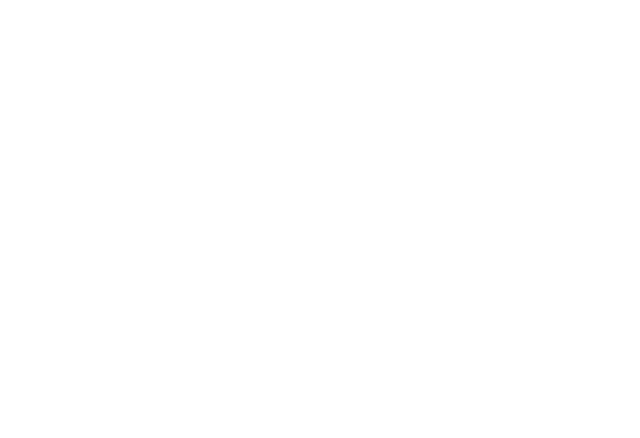
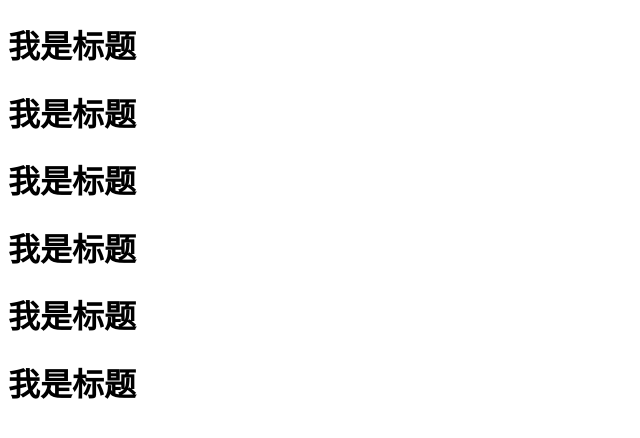
Before and after one commit to 13526774835/qwer, a plain HTML site: page index.html in a window 1280 px wide. Shown: the whole page, without its empty margins (0-640 px from the left). Drawn offline with Linux system fonts and the light colour scheme.

Commit message:
修改了index文件标题

```diff
--- a/index.html
+++ b/index.html
@@ -11,6 +11,11 @@
     <title>Document</title>
 </head>
 <body>
-
+     <h1>我是标题</h1>
+     <h1>我是标题</h1>
+     <h1>我是标题</h1>
+     <h1>我是标题</h1>
+     <h1>我是标题</h1>
+     <h1>我是标题</h1>
 </body>
 </html>
```
